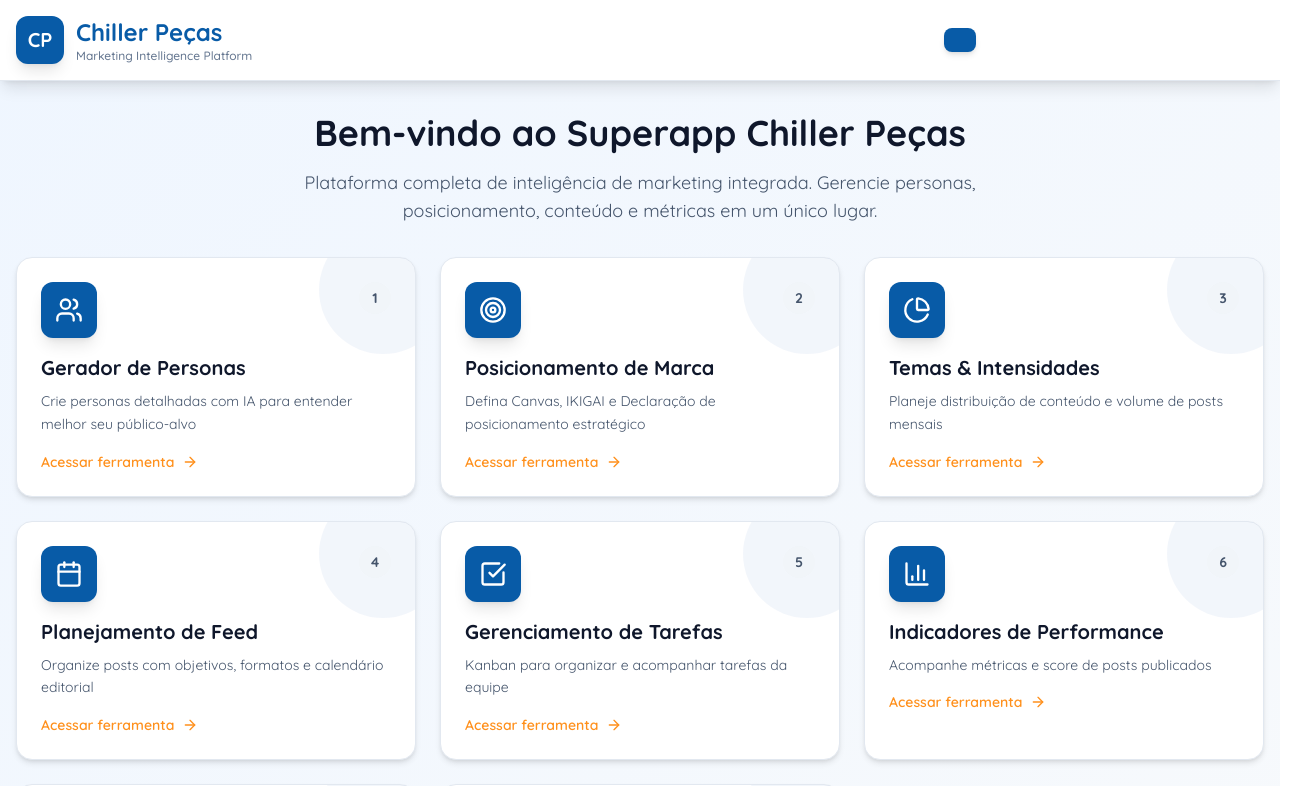
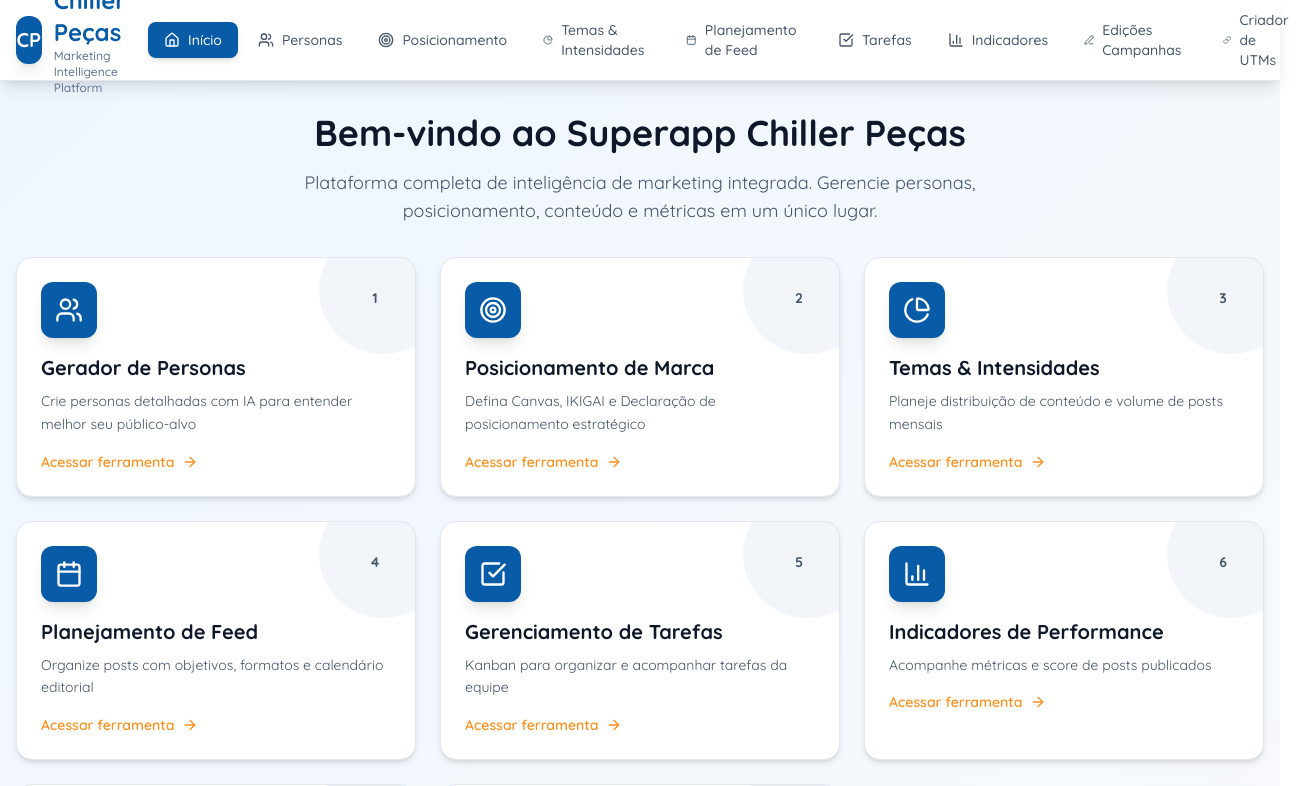
Before and after one commit to MirandaChiller/superapp-chiller-pecas, a Next.js app: page / in a window 1280 px wide. Shown: the top 786 px of the page, 1312 px wide, since content can reach past the window. Built offline with nearby package versions, Linux system fonts and the light colour scheme.

Commit message:
fix: rename Link icon para evitar conflito com next/link em navigation.tsx
https://claude.ai/code/session_019p4QYzQQtjtLEoE8c6GcoX

```diff
--- a/components/navigation.tsx
+++ b/components/navigation.tsx
@@ -4,7 +4,7 @@ import Link from "next/link";
 import { usePathname } from "next/navigation";
 import {
   Users, Target, PieChart, Calendar,
-  BarChart3, Home, Edit3, Link, CheckSquare
+  BarChart3, Home, Edit3, Link as LinkIcon, CheckSquare
 } from "lucide-react";
 
 const navigation = [
@@ -16,7 +16,7 @@ const navigation = [
   { name: "Tarefas", href: "/metrics-matcher", icon: CheckSquare },
   { name: "Indicadores", href: "/indicadores", icon: BarChart3 },
   { name: "Edições Campanhas", href: "/campaign-edits", icon: Edit3 },
-  { name: "Criador de UTMs", href: "/utm-builder", icon: Link },
+  { name: "Criador de UTMs", href: "/utm-builder", icon: LinkIcon },
 ];
 
 export function Navigation() {
```
